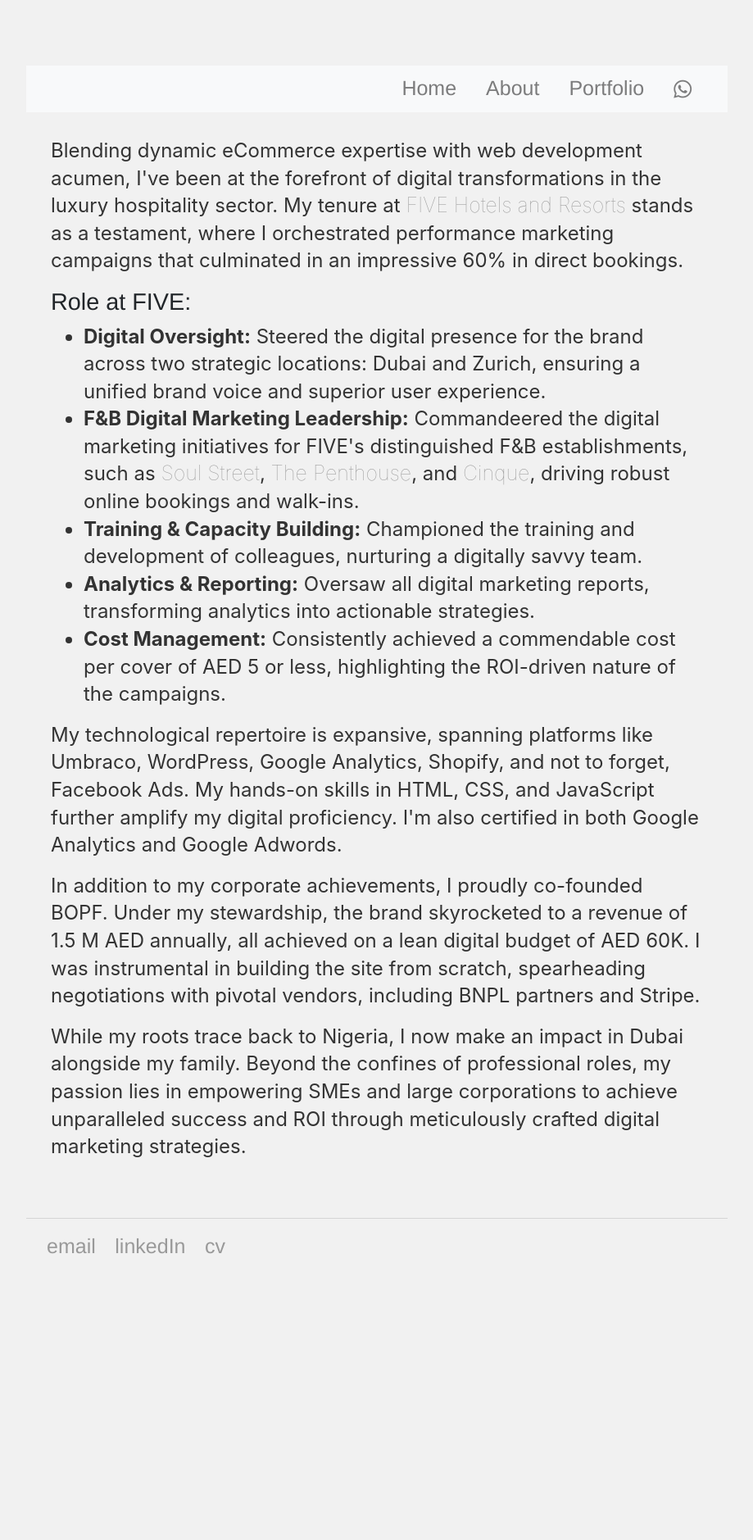
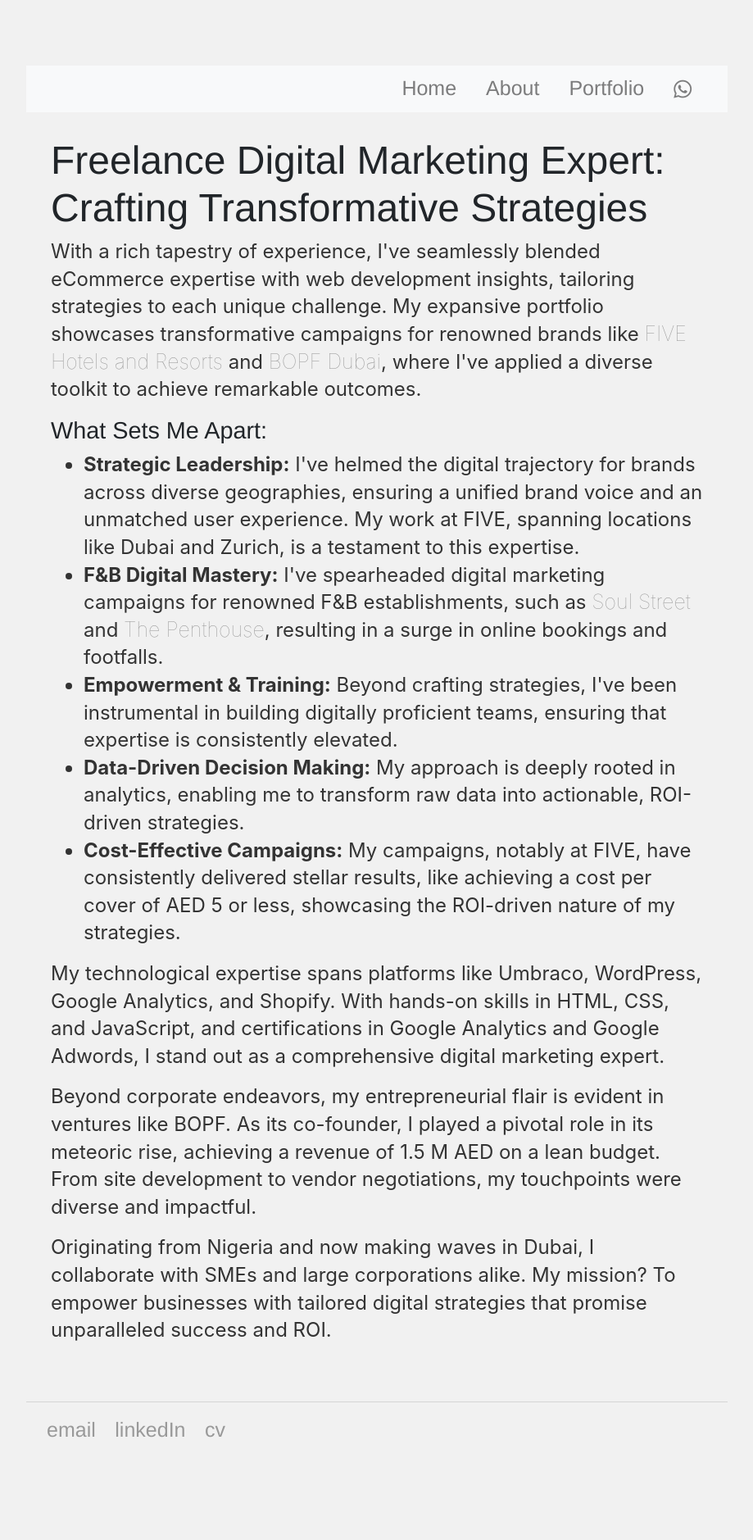
Before and after one commit to IfeanyiIbekwe/ifeanyiibekwe.github.io, a Jekyll site: the page built from about/index.html, in a window 1280 px wide. Shown: the whole page at 82% size, without its empty margins (180-1099 px from the left). Built offline with Jekyll 4.4.1, drawn with Linux system fonts in a browser that asks for light colours; before the commit the page ends 1655 px from its top, so only the background shows below that.

Commit message:
Update index.html

```diff
--- a/about/index.html
+++ b/about/index.html
@@ -4,29 +4,31 @@
 ---
 <div class="profile-summary">
 
+   <h1>Freelance Digital Marketing Expert: Crafting Transformative Strategies</h1>
+
 <p>
-        Blending dynamic eCommerce expertise with web development acumen, I've been at the forefront of digital transformations in the luxury hospitality sector. My tenure at <a href="https://www.fivehotelsandresorts.com/" target="_blank">FIVE Hotels and Resorts</a> stands as a testament, where I orchestrated performance marketing campaigns that culminated in an impressive 60% in direct bookings.
+    With a rich tapestry of experience, I've seamlessly blended eCommerce expertise with web development insights, tailoring strategies to each unique challenge. My expansive portfolio showcases transformative campaigns for renowned brands like <a href="https://www.fivehotelsandresorts.com/" target="_blank">FIVE Hotels and Resorts</a> and <a href="https://ifeanyiibekwe.github.io/portfolio/#bopf" target="_blank">BOPF Dubai</a>, where I've applied a diverse toolkit to achieve remarkable outcomes.
 </p>
 
-    <h3>Role at FIVE:</h3>
+<h3>What Sets Me Apart:</h3>
 <ul>
-        <li><strong>Digital Oversight:</strong> Steered the digital presence for the brand across two strategic locations: Dubai and Zurich, ensuring a unified brand voice and superior user experience.</li>
-        <li><strong>F&B Digital Marketing Leadership:</strong> Commandeered the digital marketing initiatives for FIVE's distinguished F&B establishments, such as <a href="https://soul.st/" target="_blank">Soul Street</a>, <a href="https://thepenthouse.co/" target="_blank">The Penthouse</a>, and <a href="https://palmjumeirah.fivehotelsandresorts.com/eat-drink/cinque" target="_blank">Cinque</a>, driving robust online bookings and walk-ins.</li>
-        <li><strong>Training & Capacity Building:</strong> Championed the training and development of colleagues, nurturing a digitally savvy team.</li>
-        <li><strong>Analytics & Reporting:</strong> Oversaw all digital marketing reports, transforming analytics into actionable strategies.</li>
-        <li><strong>Cost Management:</strong> Consistently achieved a commendable cost per cover of AED 5 or less, highlighting the ROI-driven nature of the campaigns.</li>
+    <li><strong>Strategic Leadership:</strong> I've helmed the digital trajectory for brands across diverse geographies, ensuring a unified brand voice and an unmatched user experience. My work at FIVE, spanning locations like Dubai and Zurich, is a testament to this expertise.</li>
+    <li><strong>F&B Digital Mastery:</strong> I've spearheaded digital marketing campaigns for renowned F&B establishments, such as <a href="https://soul.st/" target="_blank">Soul Street</a> and <a href="https://thepenthouse.co/" target="_blank">The Penthouse</a>, resulting in a surge in online bookings and footfalls.</li>
+    <li><strong>Empowerment & Training:</strong> Beyond crafting strategies, I've been instrumental in building digitally proficient teams, ensuring that expertise is consistently elevated.</li>
+    <li><strong>Data-Driven Decision Making:</strong> My approach is deeply rooted in analytics, enabling me to transform raw data into actionable, ROI-driven strategies.</li>
+    <li><strong>Cost-Effective Campaigns:</strong> My campaigns, notably at FIVE, have consistently delivered stellar results, like achieving a cost per cover of AED 5 or less, showcasing the ROI-driven nature of my strategies.</li>
 </ul>
 
 <p>
-        My technological repertoire is expansive, spanning platforms like Umbraco, WordPress, Google Analytics, Shopify, and not to forget, Facebook Ads. My hands-on skills in HTML, CSS, and JavaScript further amplify my digital proficiency. I'm also certified in both Google Analytics and Google Adwords.
+    My technological expertise spans platforms like Umbraco, WordPress, Google Analytics, and Shopify. With hands-on skills in HTML, CSS, and JavaScript, and certifications in Google Analytics and Google Adwords, I stand out as a comprehensive digital marketing expert.
 </p>
 
 <p>
-        In addition to my corporate achievements, I proudly co-founded BOPF. Under my stewardship, the brand skyrocketed to a revenue of 1.5 M AED annually, all achieved on a lean digital budget of AED 60K. I was instrumental in building the site from scratch, spearheading negotiations with pivotal vendors, including BNPL partners and Stripe.
+    Beyond corporate endeavors, my entrepreneurial flair is evident in ventures like BOPF. As its co-founder, I played a pivotal role in its meteoric rise, achieving a revenue of 1.5 M AED on a lean budget. From site development to vendor negotiations, my touchpoints were diverse and impactful.
 </p>
 
 <p>
-        While my roots trace back to Nigeria, I now make an impact in Dubai alongside my family. Beyond the confines of professional roles, my passion lies in empowering SMEs and large corporations to achieve unparalleled success and ROI through meticulously crafted digital marketing strategies.
+    Originating from Nigeria and now making waves in Dubai, I collaborate with SMEs and large corporations alike. My mission? To empower businesses with tailored digital strategies that promise unparalleled success and ROI.
 </p>
 
 </div>
```
Lines whose indentation alone changed are shown as unchanged.
